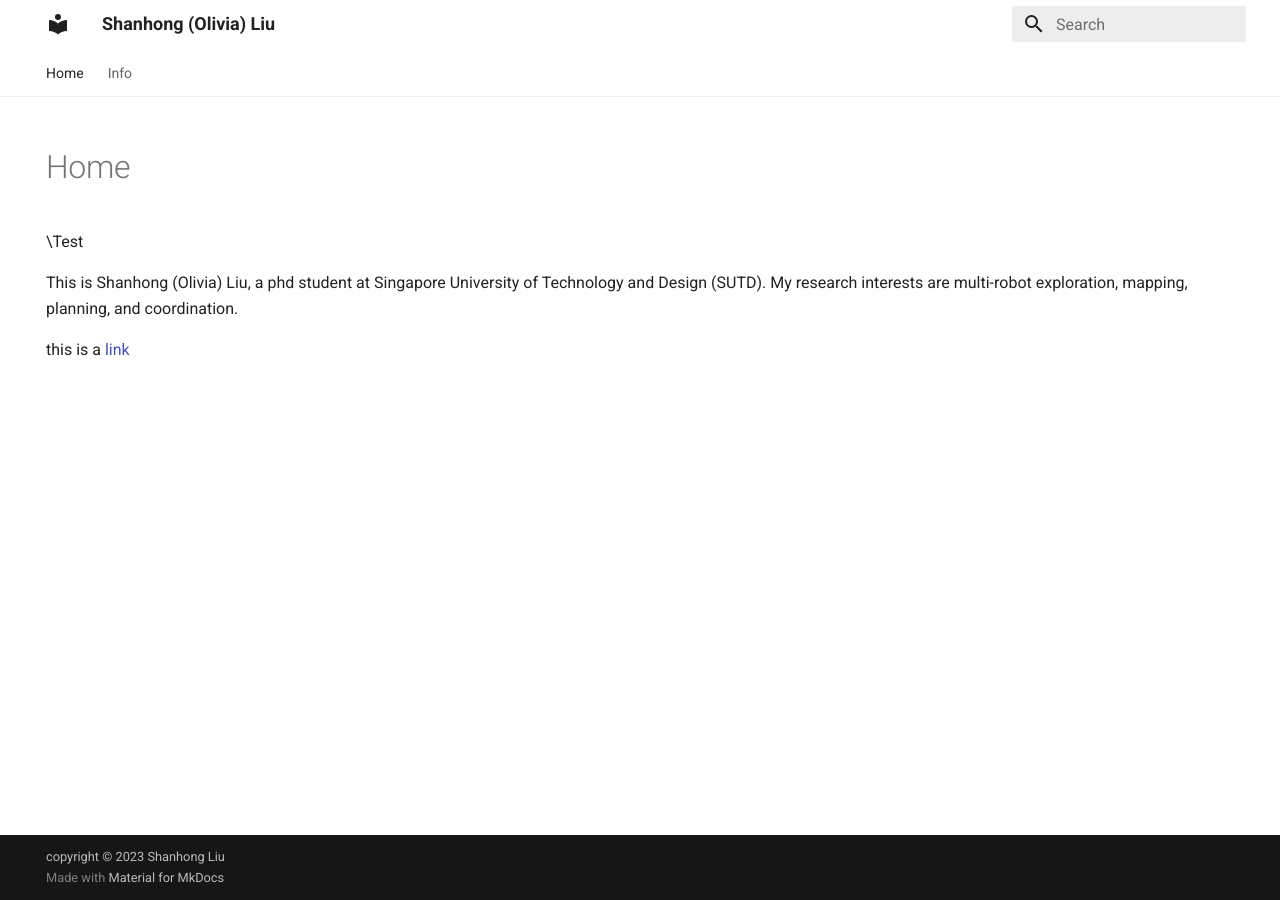
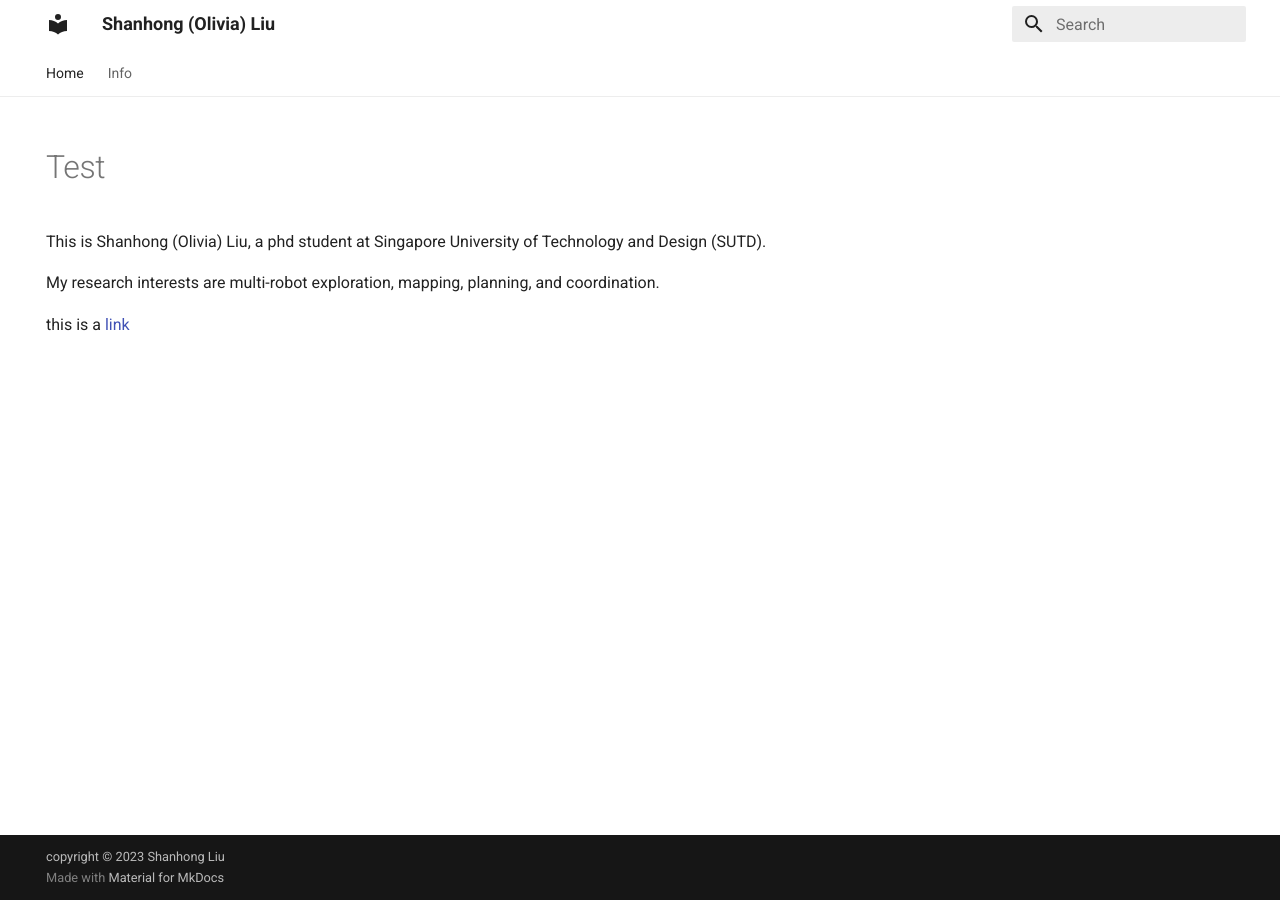
Before and after one commit to shanhong-liu/shanhong-liu.github.io, an MkDocs documentation site: the page built from docs/index.md, in a window 1280 px wide. Built offline with MkDocs 1.6.1 and Material for MkDocs 9.7.7, drawn with Linux system fonts in a browser that asks for light colours.

```diff
--- a/docs/index.md
+++ b/docs/index.md
@@ -4,9 +4,11 @@ hide:
     -toc
 ---
 
-\\Test
+# Test
 
-This is Shanhong (Olivia) Liu, a phd student at Singapore University of Technology and Design (SUTD). My research interests are multi-robot exploration, mapping, planning, and coordination.
+This is Shanhong (Olivia) Liu, a phd student at Singapore University of Technology and Design (SUTD).
+
+My research interests are multi-robot exploration, mapping, planning, and coordination.
 
 
 
```
